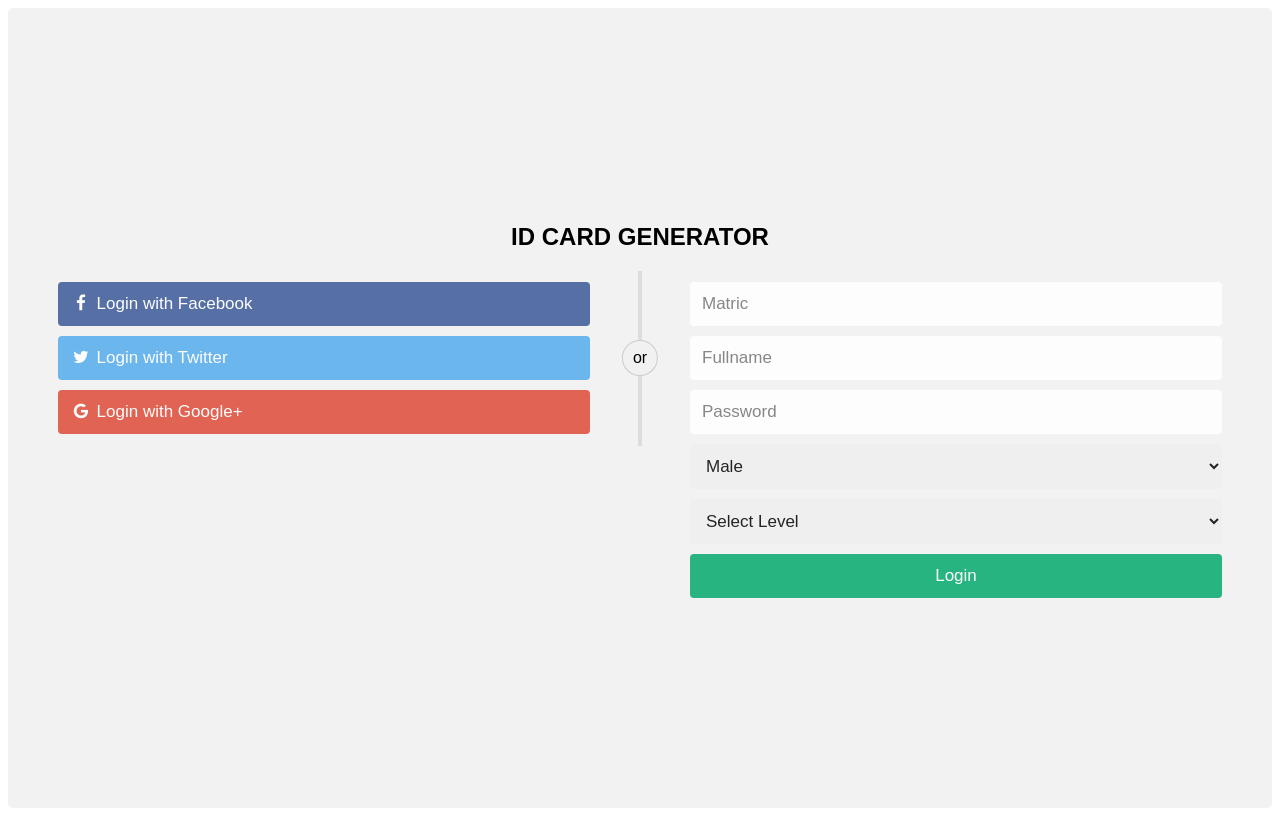
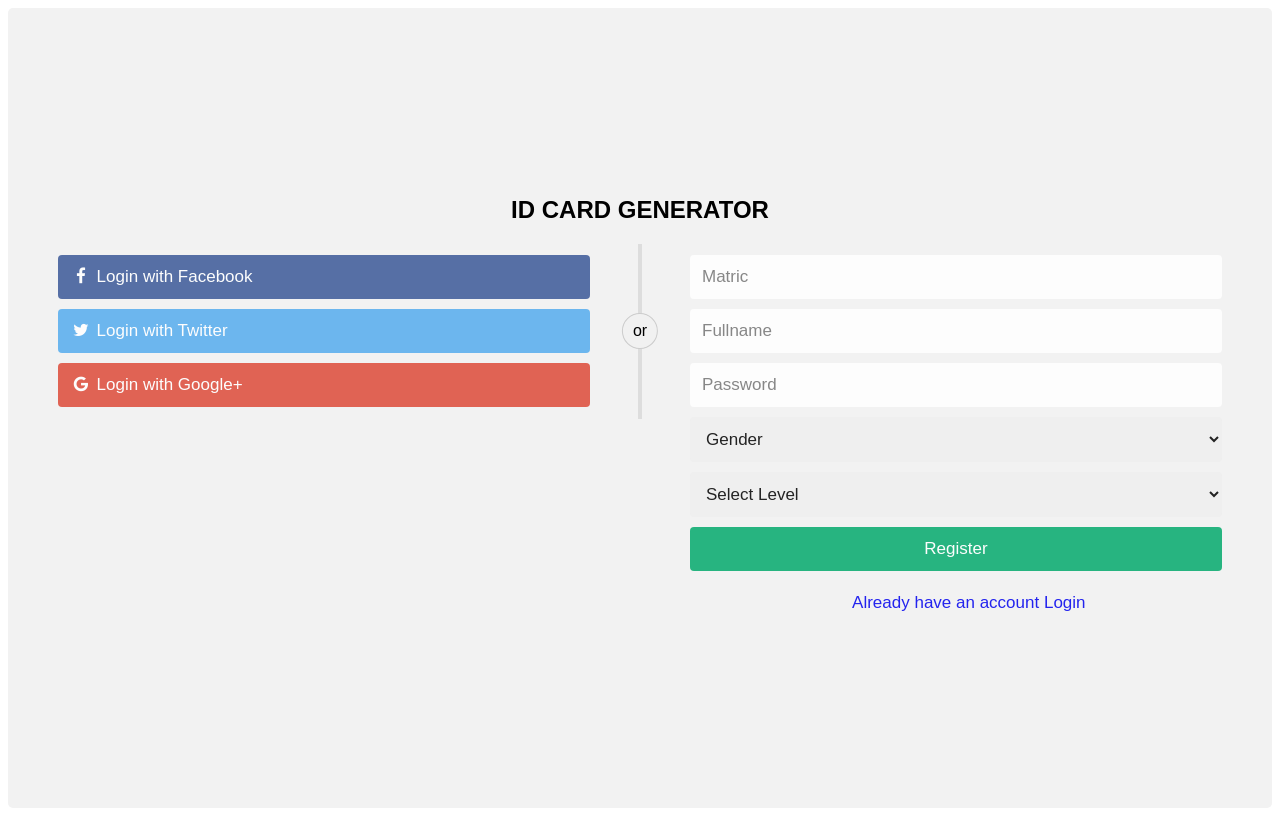
Before and after one commit to mdjibril/idgen, a PHP site: page /register.php in a window 1280 px wide. Run offline with PHP 8.4, Linux system fonts and the light colour scheme; a stand-in replaces the project's code that opens the database connection.

Commit message:
added index/register link on both

```diff
--- a/index.php
+++ b/index.php
@@ -171,6 +171,9 @@
                     <input type="text" name="matric" placeholder="Matric" required>
                     <input type="password" name="password" placeholder="Password" required>
                     <input type="submit" value="Login">
+                    <a href="register.php" class=" btn" style="text-align:center"><i class="fa fa-login fa-fw">
+                        </i> Dont have an account register
+                    </a>
                 </div>
 
             </div>
--- a/register.php
+++ b/register.php
@@ -173,6 +173,7 @@
                     <input type="text" name="fullname" placeholder="Fullname" required>
                     <input type="password" name="password" placeholder="Password" required>
                     <select name="gender" id="">
+                        <option value="">Gender</option>
                         <option value="Male">Male</option>
                         <option value="Male">Female</option>
                     </select>
@@ -184,7 +185,10 @@
                         <option value="400">400-Level</option>
                         <option value="500">500-Level</option>
                     </select>
-                    <input type="submit" value="Login" name="register">
+                    <input type="submit" value="Register" name="register">
+                    <a href="index" class=" btn" style="text-align:center"><i class="fa fa-login fa-fw">
+                        </i> Already have an account Login
+                    </a>
                 </div>
 
             </div>
```
